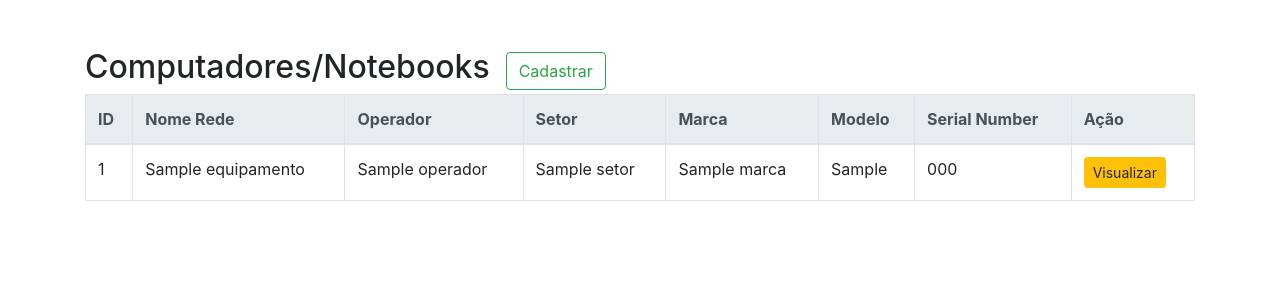
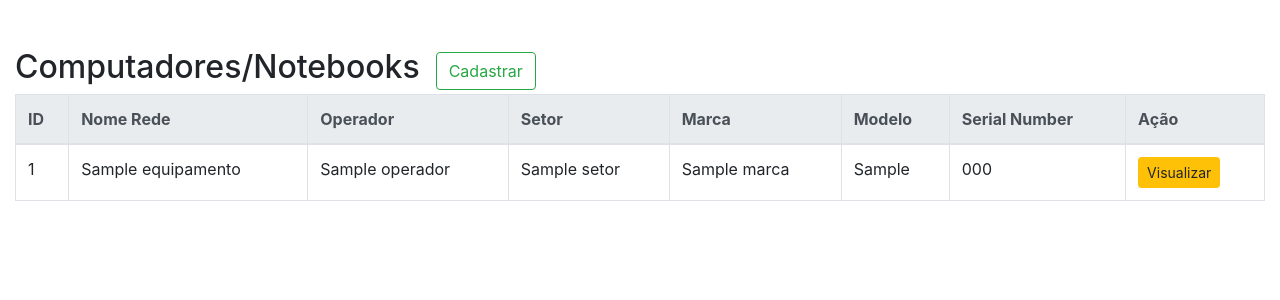
Before and after one commit to marcoskw/licenca, a Django app: page /equipamentos/listar_computadores/ in a window 1280 px wide. Shown: the part 56-356 px from the top of the page. Run offline with Django 5.2, Linux system fonts and the light colour scheme; a user stored in the database is signed in; tables that the repository leaves empty hold one stand-in row (values such as "Sample post"); some libraries are stand-ins or nearby versions.

Commit message:
Colocando largura total no listar_computadores

```diff
--- a/equipamentos/templates/listar_computadores.html
+++ b/equipamentos/templates/listar_computadores.html
@@ -4,10 +4,9 @@
 
 {% endblock 'head' %}
 
-{% block 'body' %}
-{% include "partials/barra_navegacao.html" %}
+{% block 'body' %}{% include "partials/barra_navegacao.html" %}
 
-<div class="container my-5">
+<div class="container-fluid my-5">  <!-- Alterado para container-fluid -->
     <div class="d-flex align-items-center">
         <h2 class="mr-3">Computadores/Notebooks</h2>
         <a href="{% url 'cadastrar_computador' %}" class="btn btn-outline-success">Cadastrar</a>
@@ -23,7 +22,7 @@
     {% endif %}
 
     <div class="table-responsive">
-        <table class="table table-bordered table-hover">
+        <table class="table table-bordered table-hover full-width-table">  <!-- Classe personalizada -->
             <thead class="thead-light">
                 <tr>
                     <th scope="col">ID</th>
```
